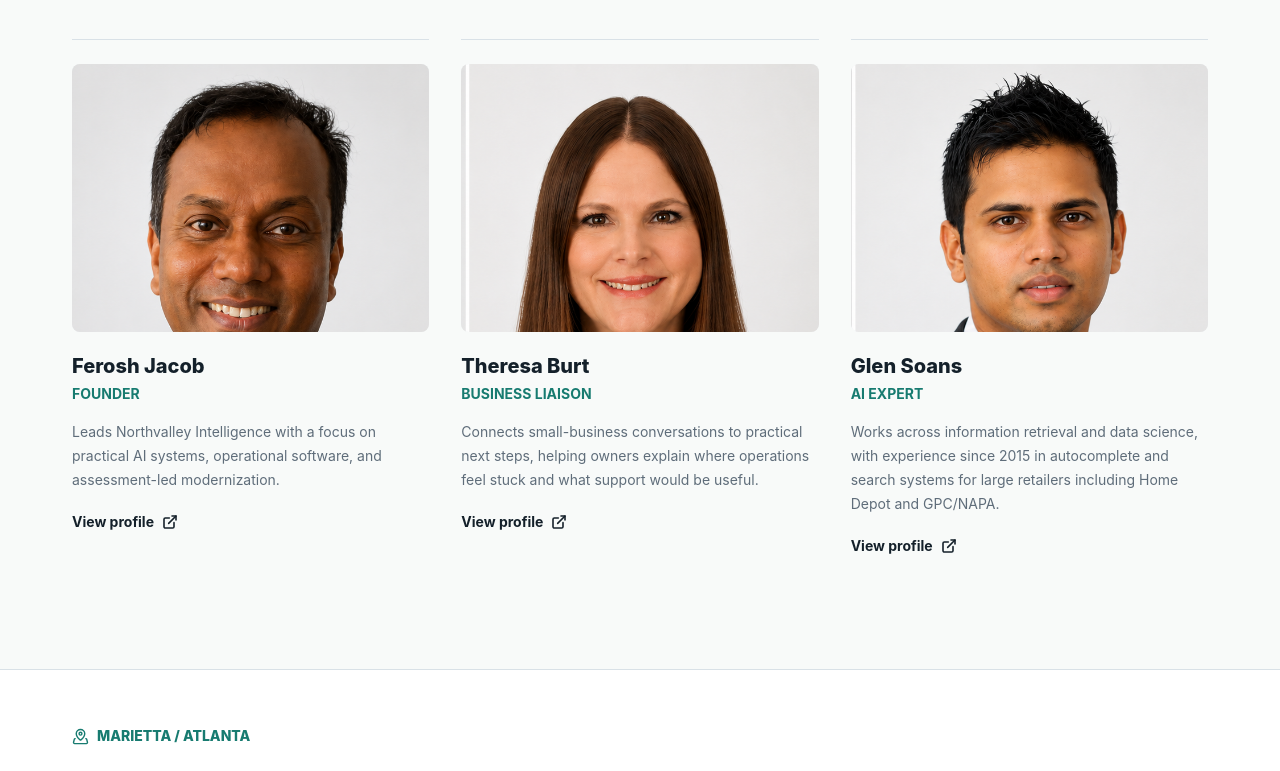
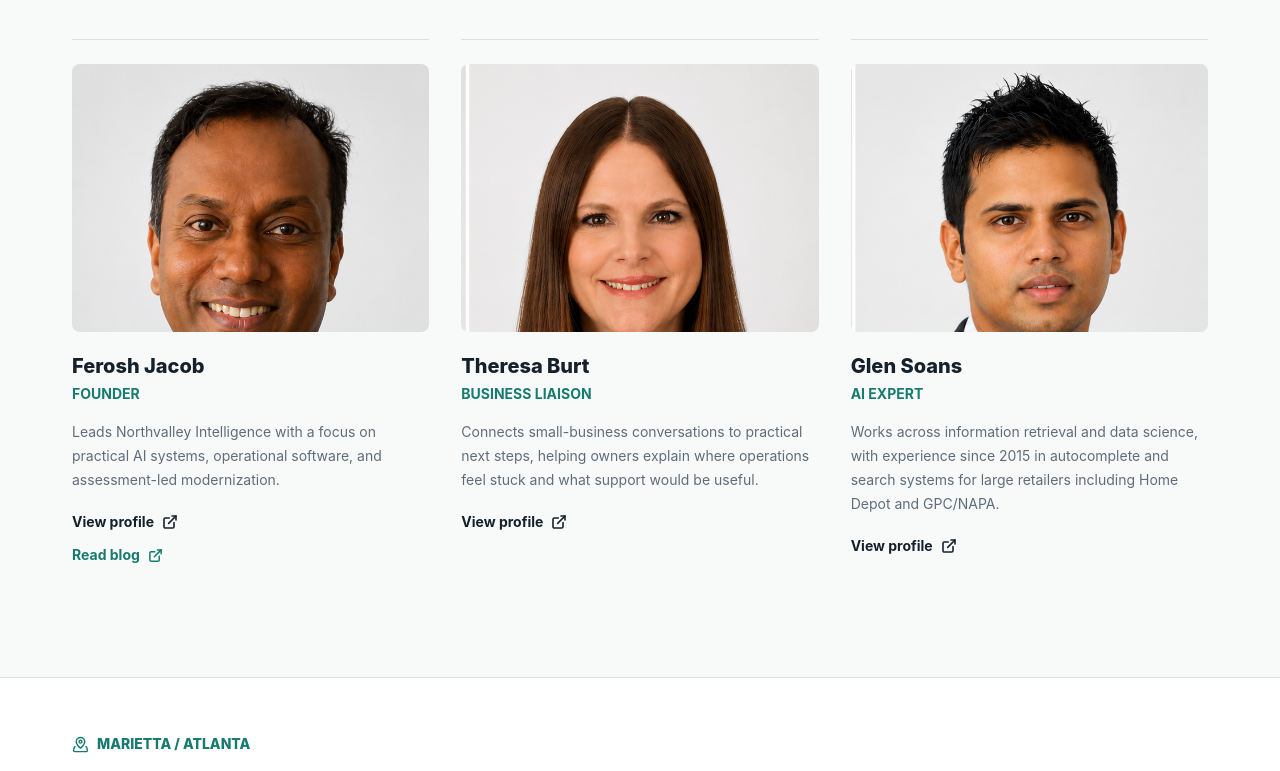
Before and after one commit to Northvalley-Intelligence/northvalleyintel.com, a Next.js app: page / in a window 1280 px wide. Shown: the part 7893-8664 px from the top of the page. Built offline with nearby package versions, Linux system fonts and the light colour scheme; no server answers.

Commit message:
Add Ferosh blog link to people section

```diff
--- a/src/app/page.tsx
+++ b/src/app/page.tsx
@@ -653,6 +653,24 @@ export default function Home() {
                       strokeWidth={2.4}
                     />
                   </a>
+                  {"links" in member && member.links?.length ? (
+                    <div className="mt-3 flex flex-wrap gap-3">
+                      {member.links.map((link) => (
+                        <a
+                          key={link.url}
+                          className="inline-flex items-center gap-2 text-sm font-bold text-north-teal hover:text-north-ink"
+                          href={link.url}
+                        >
+                          {link.label}
+                          <ExternalLink
+                            aria-hidden="true"
+                            size={15}
+                            strokeWidth={2.4}
+                          />
+                        </a>
+                      ))}
+                    </div>
+                  ) : null}
                 </article>
               ))}
             </div>
--- a/src/lib/site.ts
+++ b/src/lib/site.ts
@@ -95,6 +95,12 @@ export const teamMembers = [
     name: "Ferosh Jacob",
     role: "Founder",
     url: "https://feroshjacob.github.io/",
+    links: [
+      {
+        label: "Read blog",
+        url: "https://feroshjacob.github.io/",
+      },
+    ],
     image: "/people-ferosh-jacob.png",
     description:
       "Leads Northvalley Intelligence with a focus on practical AI systems, operational software, and assessment-led modernization.",
```
